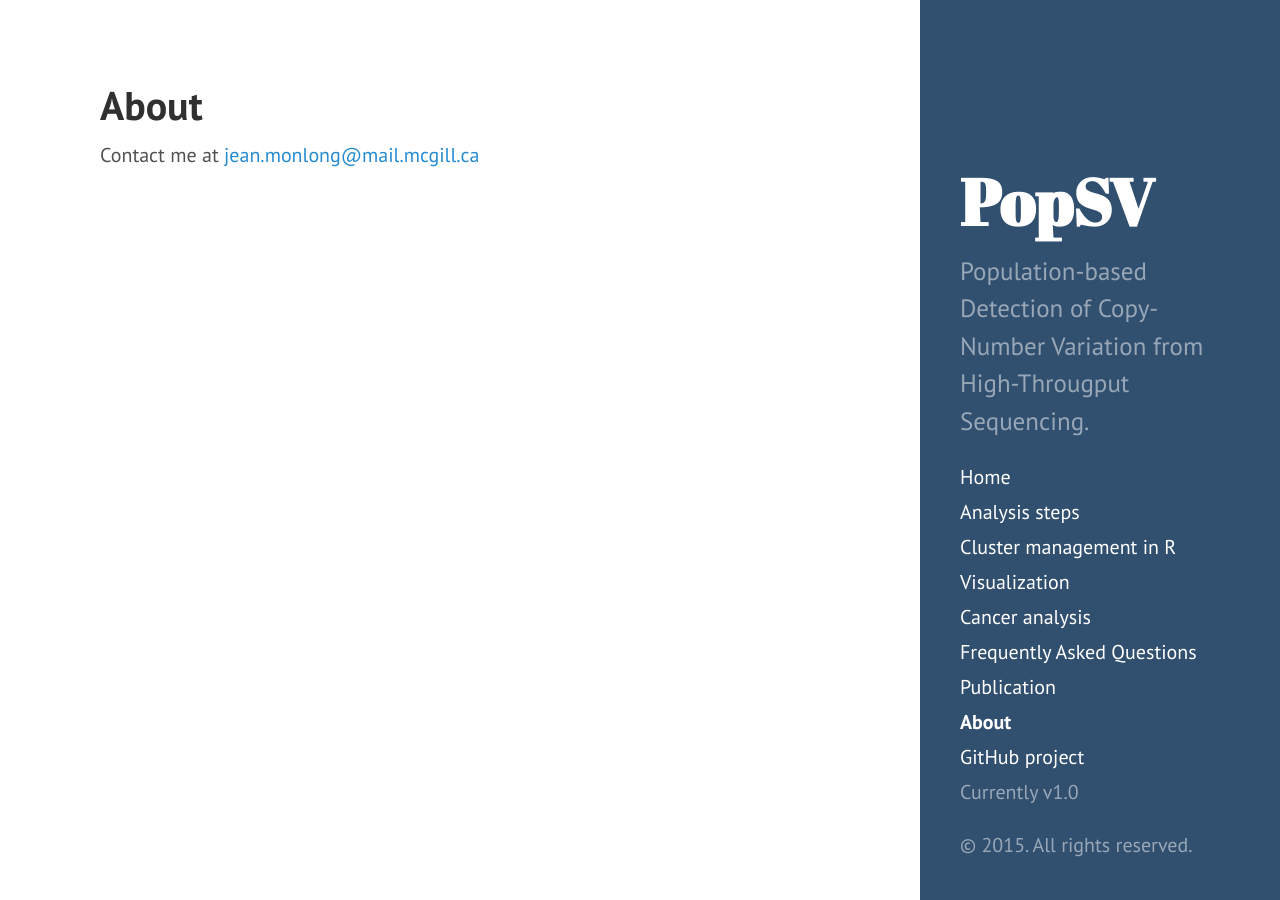
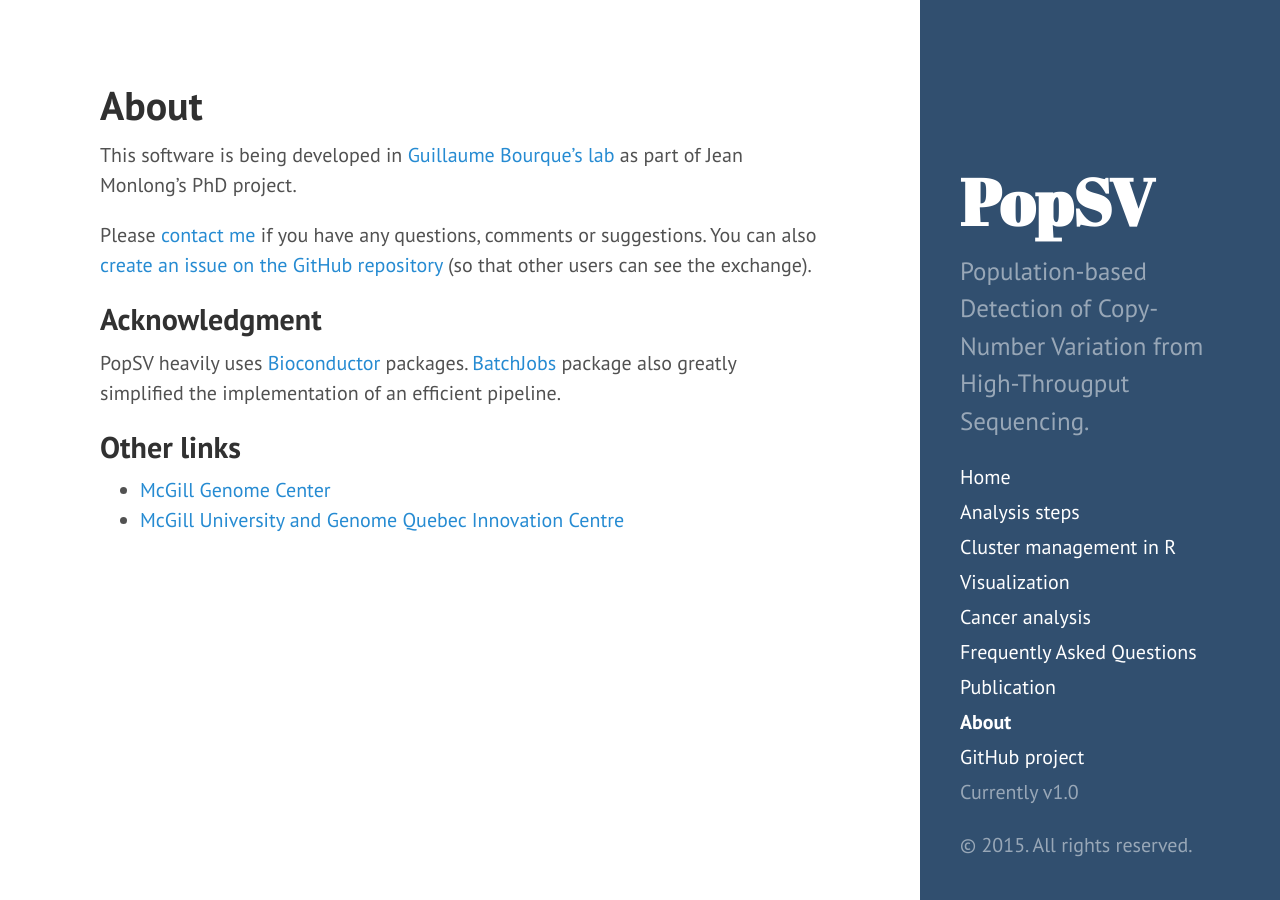
Before and after one commit to jmonlong/PopSV, a Jekyll site: the page built from 9-About.md, in a window 1280 px wide. Built offline with Jekyll 4.4.1, drawn with Linux system fonts in a browser that asks for light colours; Markdown is read by kramdown in place of the engine named in the settings.

Commit message:
fill website

```diff
--- a/9-About.md
+++ b/9-About.md
@@ -4,4 +4,15 @@ title: About
 permalink: /about/
 ---
 
-Contact me at [jean.monlong@mail.mcgill.ca](mailto:jean.monlong@mail.mcgill.ca)
+This software is being developed in [Guillaume Bourque's lab](https://genomequebec.mcgill.ca/gbourque/) as part of Jean Monlong's PhD project.
+
+Please [contact me](mailto:jean.monlong@mail.mcgill.ca) if you have any questions, comments or suggestions. You can also [create an issue on the GitHub repository](https://github.com/jmonlong/PopSV/issues) (so that other users can see the exchange).
+
+## Acknowledgment
+
+PopSV heavily uses [Bioconductor](http://bioconductor.org/) packages. [BatchJobs](https://github.com/tudo-r/BatchJobs) package also greatly simplified the implementation of an efficient pipeline.
+
+## Other links
+
++ [McGill Genome Center](http://www.mcgillgenomecentre.org/)
++ [McGill University and Genome Quebec Innovation Centre](http://gqinnovationcenter.com/index.aspx?l=e)
```
Also changed, not shown: 2-ClusterManagement.md (+1 -1 lines), index.md (+1 -1 lines).
